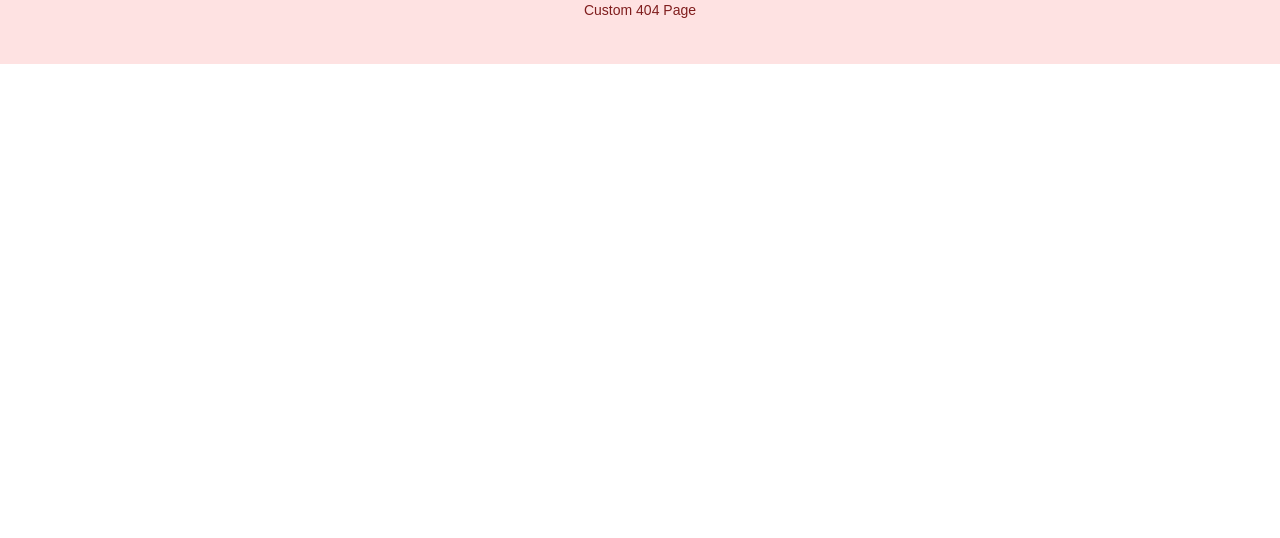
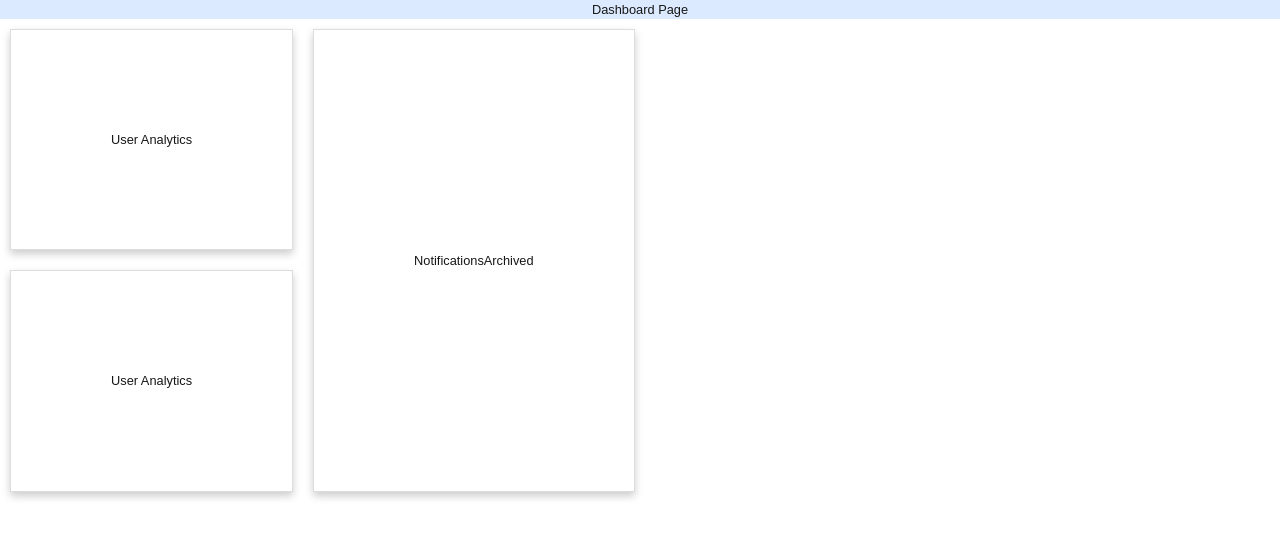
Before and after one commit to baharkeshavarz/mini-digi, a Next.js app: page /complex-dashboard in a window 1280 px wide. Before the commit this address had no page. Shown: the top 538 px of the page. Built offline with nearby package versions, Linux system fonts and the light colour scheme.

Commit message:
feat: parallel routes

```diff
--- a/app/(site)/news/[slug]/page.tsx
+++ b/app/(site)/news/[slug]/page.tsx
@@ -1,5 +1,6 @@
 "use client";
 
+import { redirect, useRouter } from "next/navigation";
 import React, { use } from "react";
 
 type NewsPageProps = {
@@ -10,11 +11,20 @@
 const NewsPage: React.FC<NewsPageProps> = ({ searchParams, params }) => {
   const { slug } = use(params);
   const { lang } = use(searchParams);
+  // const router = useRouter();
+
+  const redirectMe = () => {
+    // router.push("/about");
+    redirect("/about");
+  };
 
   return (
     <div>
       <h1>News slug is: {slug} </h1>
       <h1>News lang : {lang} </h1>
+      <button type="button" className="bg-red-600 p-2" onClick={redirectMe}>
+        REDIRECT
+      </button>
     </div>
   );
 };
--- /dev/null
+++ b/app/complex-dashboard/@notifications/page.tsx
@@ -0,0 +1,13 @@
+import { Card } from "@/components/card";
+import Link from "next/link";
+
+export default function Notifications() {
+  return (
+    <Card>
+      <div>Notifications</div>
+      <div>
+        <Link href="/complex-dashboard/archived">Archived</Link>
+      </div>
+    </Card>
+  );
+}
--- /dev/null
+++ b/app/complex-dashboard/@revenue/page.tsx
@@ -0,0 +1,5 @@
+import { Card } from "@/components/card";
+
+export default function UsersAnalytics() {
+  return <Card>User Analytics</Card>;
+}
--- /dev/null
+++ b/app/complex-dashboard/@users/page.tsx
@@ -0,0 +1,5 @@
+import { Card } from "@/components/card";
+
+export default function UsersAnalytics() {
+  return <Card>User Analytics</Card>;
+}
--- /dev/null
+++ b/app/complex-dashboard/layout.tsx
@@ -0,0 +1,28 @@
+import React from "react";
+
+export default function ComplexDashboardLayout({
+  children,
+  users,
+  notifications,
+  revenue,
+}: {
+  children: React.ReactNode;
+  users: React.ReactNode;
+  notifications: React.ReactNode;
+  revenue: React.ReactNode;
+}) {
+  return (
+    <>
+      <div>
+        <div>{children}</div>
+        <div style={{ display: "flex" }}>
+          <div style={{ display: "flex", flexDirection: "column" }}>
+            <div>{users}</div>
+            <div>{revenue}</div>
+          </div>
+          <div style={{ display: "flex", flex: 1 }}>{notifications}</div>
+        </div>
+      </div>
+    </>
+  );
+}
--- /dev/null
+++ b/app/complex-dashboard/page.tsx
@@ -0,0 +1,11 @@
+import React from "react";
+
+const page = () => {
+  return (
+    <div className="w-full text-center bg-blue-100">
+      <h1>Dashboard Page</h1>
+    </div>
+  );
+};
+
+export default page;
--- /dev/null
+++ b/components/card.tsx
@@ -0,0 +1,13 @@
+export const Card = ({ children }: { children: React.ReactNode }) => {
+  const cardStyle = {
+    padding: "100px",
+    margin: "10px",
+    boxShadow: "0 4px 8px 0 rgba(0, 0, 0, 0.2)",
+    border: "1px solid #ddd",
+    display: "flex",
+    justifyContent: "center",
+    alignItems: "center",
+  };
+
+  return <div style={cardStyle}>{children}</div>;
+};
```
